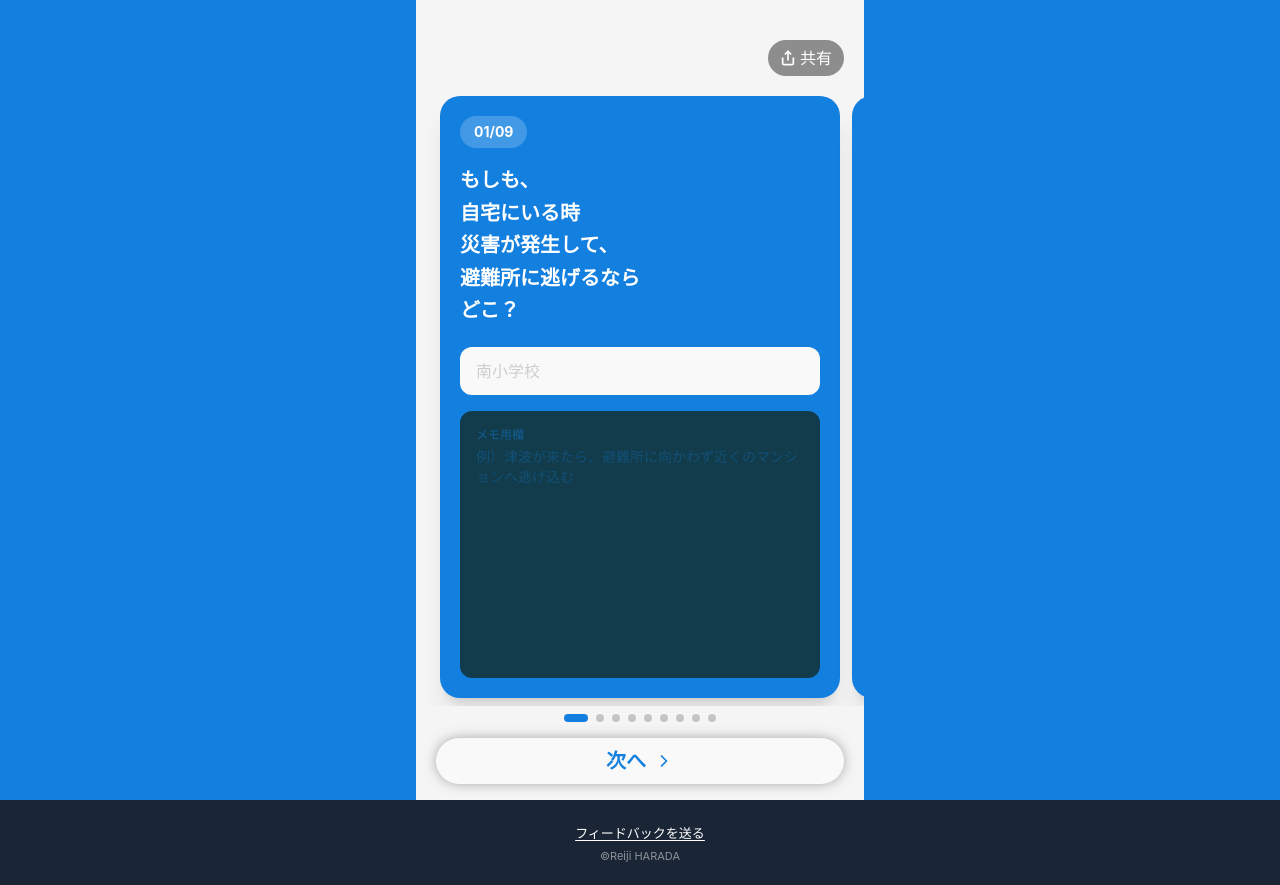
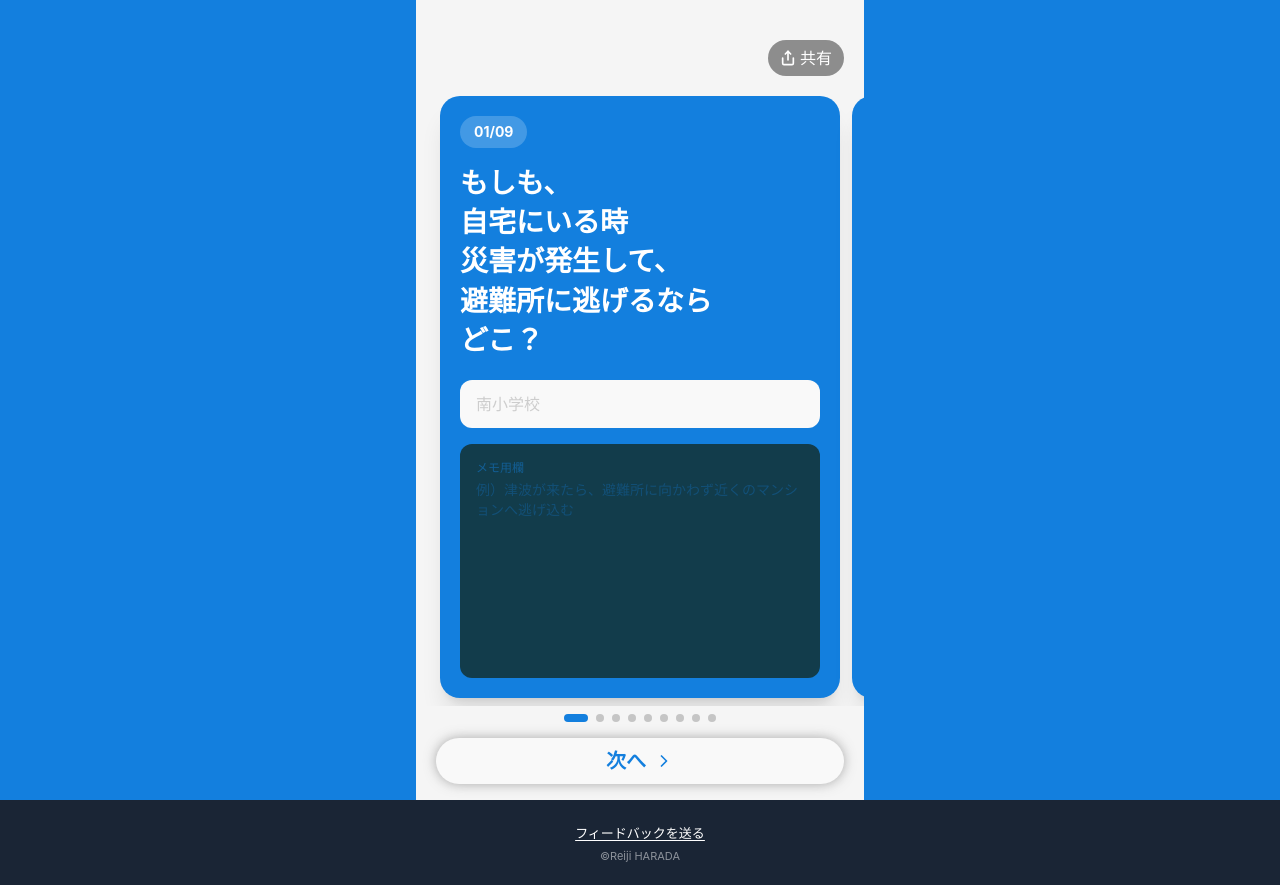
Before and after one commit to ReijiHARADA/MoshiMoshiBousai, a React (Vite) app: page /room/1/questions in a window 1280 px wide. Built offline with nearby package versions, Linux system fonts and the light colour scheme; no server answers; the database is empty.

Commit message:
fix: update heading styles in Questions component for improved readability and aesthetics

```diff
--- a/src/pages/Questions.jsx
+++ b/src/pages/Questions.jsx
@@ -279,7 +279,7 @@ export default function Questions() {
                                             {String(index + 1).padStart(2, '0')}/{dispTot}
                                         </span>
                                     </div>
-                                    <h2 className="text-[20px] font-bold text-white leading-relaxed mb-5 whitespace-pre-line flex-shrink-0">
+                                    <h2 className="font-bold text-white leading-[140%] mb-5 whitespace-pre-line flex-shrink-0" style={{ fontSize: '28px' }}>
                                         {qText}
                                     </h2>
                                     <input
```
